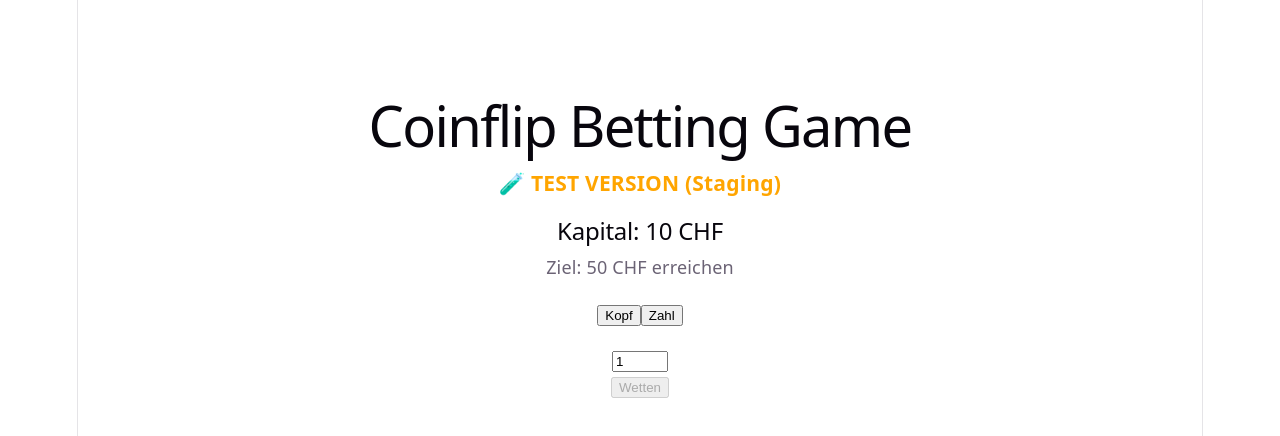
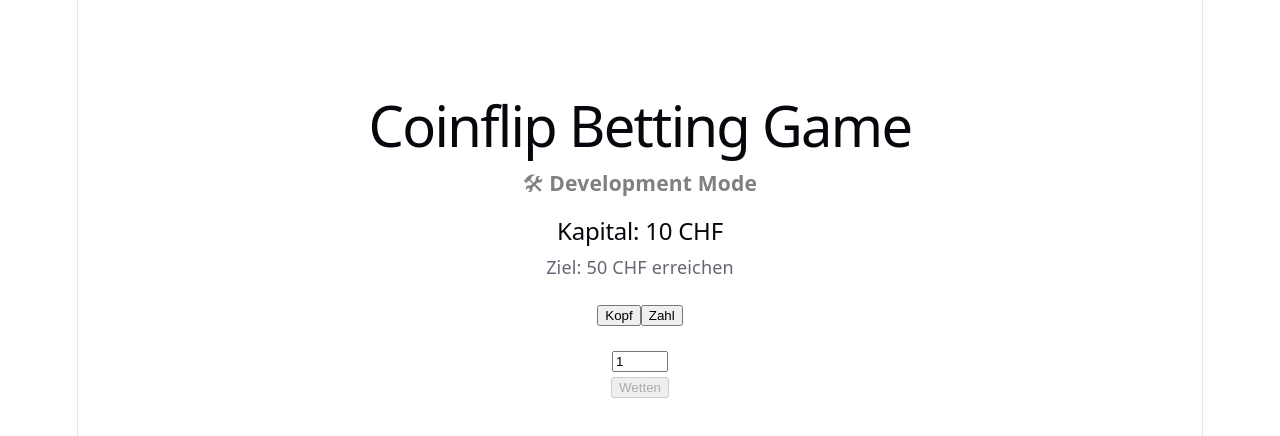
Before and after one commit to Tomo544/Discussions-Community-Health-Environments-Deployments, a React (Vite) app: page / in a window 1280 px wide. Shown: the top 436 px of the page. Built offline with nearby package versions, Linux system fonts and the light colour scheme.

Commit message:
Test Version Label Retry

```diff
--- a/src/App.jsx
+++ b/src/App.jsx
@@ -7,6 +7,13 @@ export default function App() {
     const [coin, setCoin] = useState(null)
     const [message, setMessage] = useState('')
     const [gameOver, setGameOver] = useState(false)
+
+    // 🌍 ENV (Vercel)
+    const env = import.meta.env.VITE_APP_ENV
+
+    const isProd = env === 'production'
+    const isPreview = env === 'preview'
+    const isDev = env === 'development'
 
     const flipCoin = () => {
         if (gameOver) return
@@ -47,7 +54,6 @@ export default function App() {
         }
     }
 
-    // 🔁 RESET / RETRY FUNCTION
     const resetGame = () => {
         setBalance(10)
         setBet(1)
@@ -61,14 +67,17 @@ export default function App() {
         <div style={{ textAlign: 'center', marginTop: 80 }}>
             <h1>Coinflip Betting Game</h1>
 
+            {/* 🌍 ENV BADGE */}
             <h3
                 style={{
-                    color: process.env.NODE_ENV === 'production' ? 'green' : 'orange'
+                    color: isProd ? 'green' : isPreview ? 'orange' : 'gray'
                 }}
             >
-                {process.env.NODE_ENV === 'production'
-                    ? '✅ LIVE VERSION (Production)'
-                    : '🧪 TEST VERSION (Staging)'}
+                {isProd
+                    ? '🚀 Coinflip Betting Game ✅ LIVE VERSION (Production)'
+                    : isPreview
+                        ? '🧪 TEST VERSION (Preview / Staging)'
+                        : '🛠 Development Mode'}
             </h3>
 
             <h2>Kapital: {balance} CHF</h2>
@@ -88,13 +97,11 @@ export default function App() {
                     onChange={(e) => {
                         const value = e.target.value
 
-                        // erlaubt leeres Feld
                         if (value === '') {
                             setBet('')
                             return
                         }
 
-                        // entfernt führende Nullen
                         setBet(String(Number(value)))
                     }}
                 />
```
